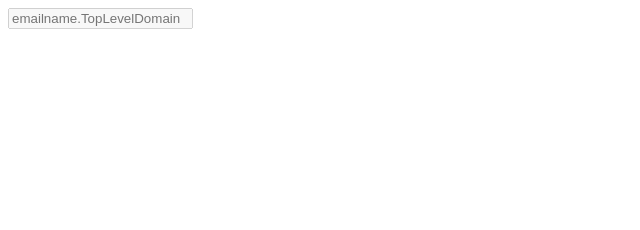
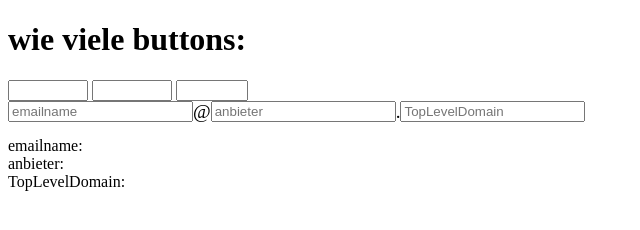
Before and after one commit to Markus-2902/markusuW-04.github.io, a plain HTML site: page index.html in a window 1280 px wide. Shown: the whole page, without its empty margins (0-640 px from the left). Drawn offline with Linux system fonts and the light colour scheme.

Commit message:
Version2_20210211

```diff
--- a/css/style.css
+++ b/css/style.css
@@ -4,5 +4,11 @@
  }
 .floated2{
     float:left;
-    margin-right: 15px;
+    display: inline;
 }
+
+.floated3{
+    float:left;
+    display: inline;
+    font-size: larger;
+}
--- a/index.html
+++ b/index.html
@@ -8,20 +8,38 @@
     <title>Document</title>
 </head>
 <body>
-    <!--Version1_20210210-->
+    <!--Version2_20210211-->
+    <h1>wie viele buttons:</h1>
     <div>
-        <input type="email" id="email" name="email" value="" class="floated2" placeholder="emailname.TopLevelDomain" disabled>
+        <input type="number" name="" id="emailnamebuttonsnumber" min=0.01 max=20 onkeydown="return false" step="0.01">
+        <input type="number" name="" id="anbieterbuttonsnumber" min="0.01" max=20 onkeydown="return false" step="0.01">
+        <input type="number" name="" id="tldbuttonsnumber" min=0.01 max=4 onkeydown="return false" step="0.01">
     </div>
-    <div id="emailnamebuttons">
+    <div>
 
+        <div>
+            <input type="email" id="emailname" name="email" value="" class="floated2" placeholder="emailname" readonly>
+            <label class="floated3">@</label>
+            <input type="email" id="anbieter" name="anbieter" value="" class="floated2" placeholder="anbieter" readonly>
+            <label class="floated3">.</label>
+            <input type="email" id="TopLevelDomain" name="TopLevelDomain" value="" class="floated2" placeholder="TopLevelDomain" readonly>
+        </div>
+        <br>
+        <br>
+
+        emailname:
+        <div id="emailnamebuttons">
+
+        </div>
+        anbieter:
+        <div id="anbieterbuttons">
+
+        </div>
+        TopLevelDomain:
+        <div id="tldbuttons">
+
+        </div>
     </div>
-    <div id="tldbuttons">
-
-    </div>
-
-    <br>
-    <br>
-    <br>
 
 
 </body>
--- a/js/functions.js
+++ b/js/functions.js
@@ -24,9 +24,11 @@ for (let index = 0; index < großbuchstaben.length; index++) {
 
 //wieviele buttons:
 function addemailbuttons(){
+
     const div = document.getElementById("emailnamebuttons");
     const button = document.createElement('button');
     button.className = "floated2";
+
 }
 
 function addtldbuttons(){
```
